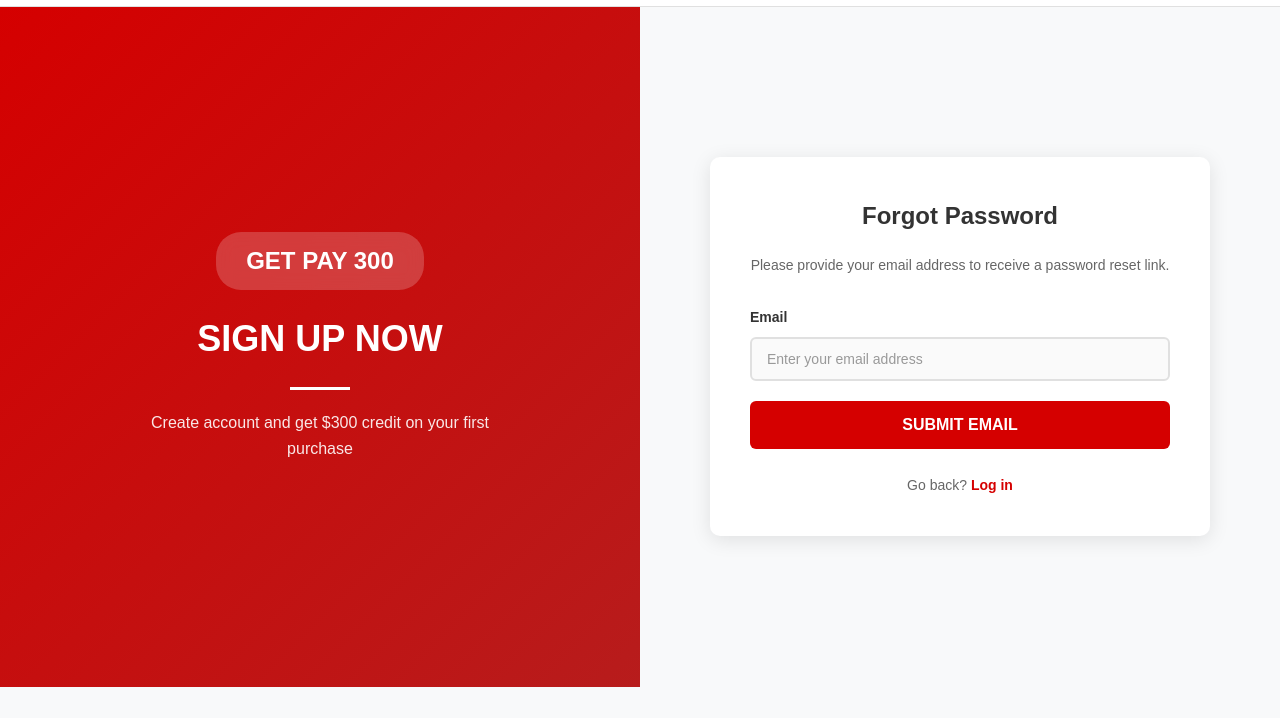
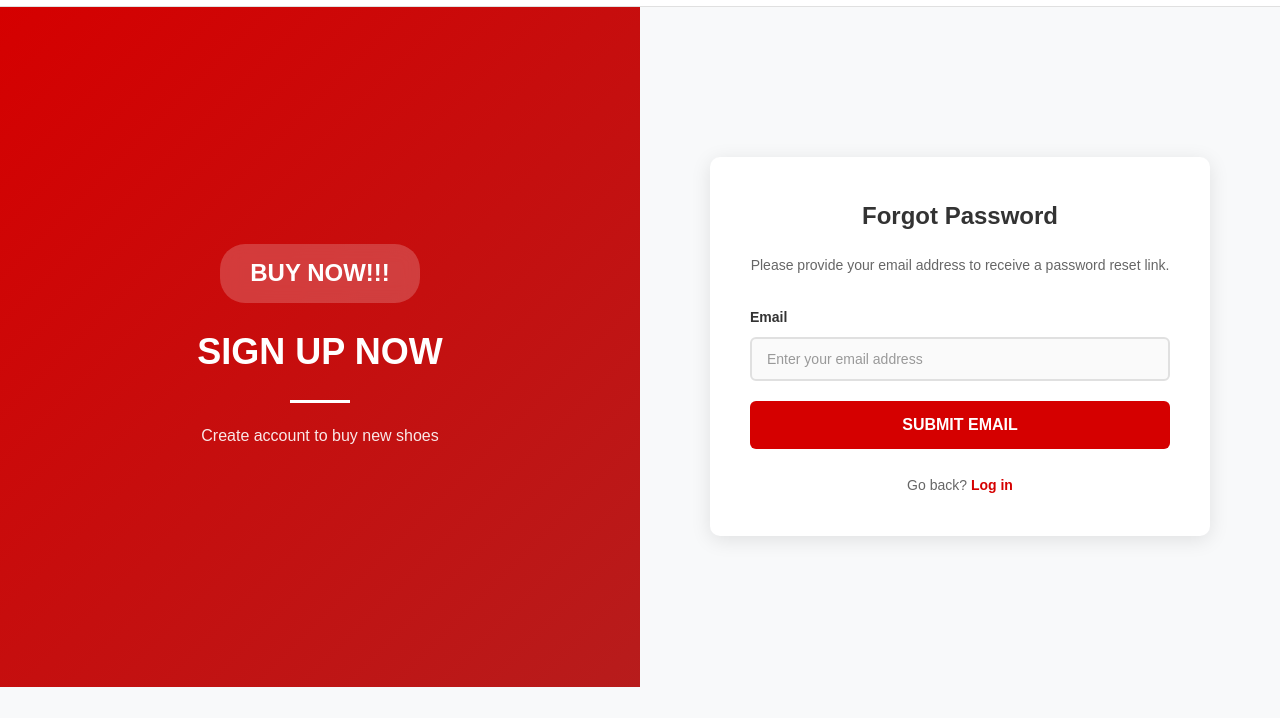
Before and after one commit to AXLE2121/E-Commerce, a plain HTML site: page resetpassword.html in a window 1280 px wide. Shown: the part 82-800 px from the top of the page. Drawn offline with Linux system fonts and the light colour scheme.

```diff
--- a/resetpassword.html
+++ b/resetpassword.html
@@ -57,11 +57,11 @@
       <!-- Left Side - Promotion -->
       <div class="auth-promo-side">
         <div class="promo-content">
-          <div class="promo-badge">GET PAY 300</div>
+          <div class="promo-badge">BUY NOW!!!</div>
           <h2 class="promo-title">SIGN UP NOW</h2>
           <div class="promo-divider"></div>
           <p class="promo-text">
-            Create account and get $300 credit on your first purchase
+            Create account to buy new shoes
           </p>
         </div>
       </div>
```
